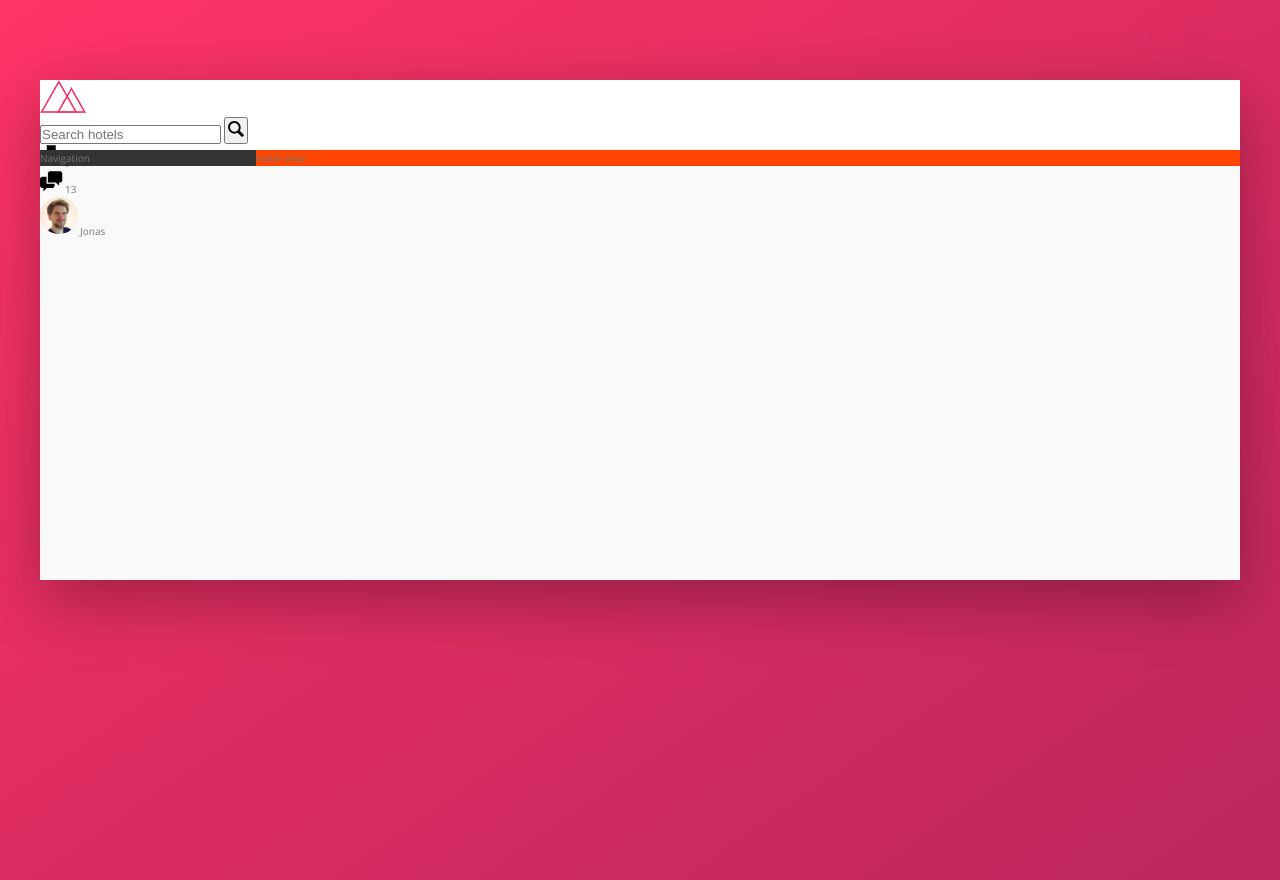
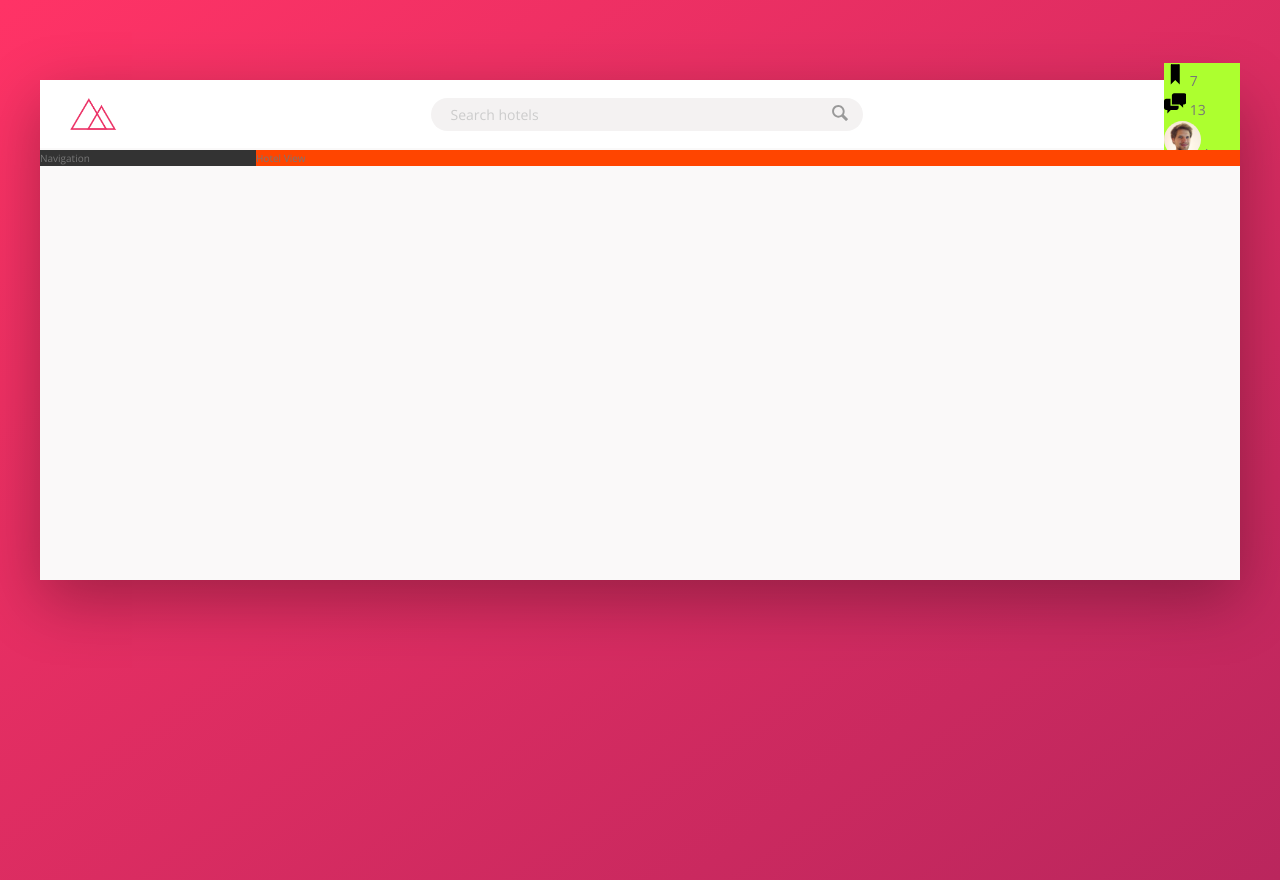
Before and after one commit to JackieNBee/Trillo, a website: page index.html in a window 1280 px wide. Drawn offline with nearby package versions, Linux system fonts and the light colour scheme.

Commit message:
Building the Header -  Part 2

```diff
--- a/sass/_components.scss
+++ b/sass/_components.scss
@@ -2,25 +2,81 @@
 // LOGO
 .logo {
     height: 3.25rem;
+    margin-left: 3rem;
 }
 
 ////////////////////////////////////////////////
 // SEARCH
+// Flexbox item
+// Flexbox container
 .search {
-    &__input {}
+    // background-color: orangered; // for testing porpouses
+    flex: 0 0 40%;
 
-    &__button {}
+    display: flex;
+    align-items: center; // vertically align
+    justify-content: center; // horizontally align
+
+    &__input {
+        // input elements by default don't inherit font properties
+        // inherit the font size of header
+        font-family: inherit;
+        font-size: inherit;
+        color: inherit;
+        background-color: var(--color-grey-light-2);
+        border: none;
+        padding: .7rem 2rem;
+        // doesn't matter the value just put a high number even in px
+        border-radius: 100px;
+        width: 90%;
+        transition: all .2s;
+        // to move button on top of the input
+        margin-right: -3.25rem;
+
+        // when focused, don't show the outline and expand to occupy 100% of the parent's width
+        &:focus {
+            outline: none;
+            width: 100%;
+            background-color: var(--color-grey-light-3);
+        }
+
+        &::-webkit-input-placeholder {
+            font-weight: 100;
+            color: var(--color-grey-light-4);
+        }
+    }
+
+    // when the input is focused, change the adjacent button's background to the same color
+    &__input:focus+&__button {
+        background-color: var(--color-grey-light-3);
+    }
+
+    &__button {
+        border: none;
+        background-color: var(--color-grey-light-2);
+
+        &:focus {
+            outline: none;
+        }
+
+        &:active {
+            transform: translateY(2px);
+        }
+    }
 
     &__icon {
         // it's easier to style a SVG compared to an icon font
         height: 2rem;
         width: 2rem;
+        // to change SVG's color
+        fill: var(--color-grey-dark-3);
     }
 }
 
 ////////////////////////////////////////////////
 // USER NAVIGATION
 .user-nav {
+    background-color: greenyellow;
 
     &__icon-box {}
 
--- a/sass/_layout.scss
+++ b/sass/_layout.scss
@@ -10,10 +10,18 @@
     min-height: 50rem;
 }
 
+// Flexbox container
 .header {
+    font-size: 1.4rem;
     height: 7rem;
     background-color: #fff;
     border-bottom: .2rem solid var(--color-grey-light-1);
+
+    display: flex;
+    // align elements on main axis
+    justify-content: space-between;
+    // alight elements on cross axis;
+    align-items: center;
 }
 
 // Flexbox container
```
Also changed, not shown: css/main.css.
